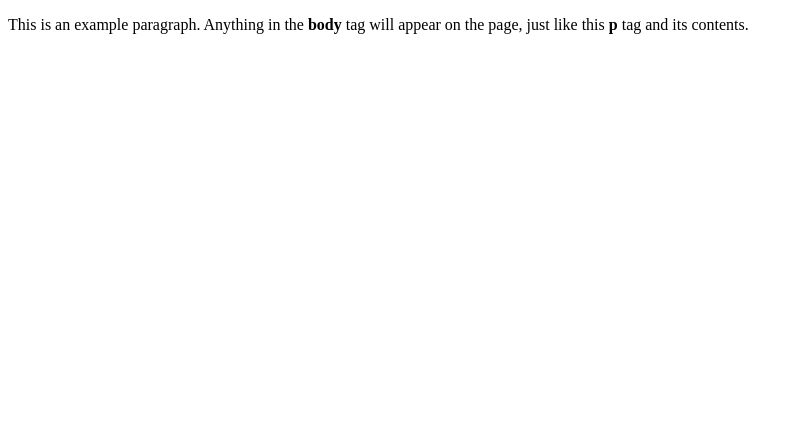
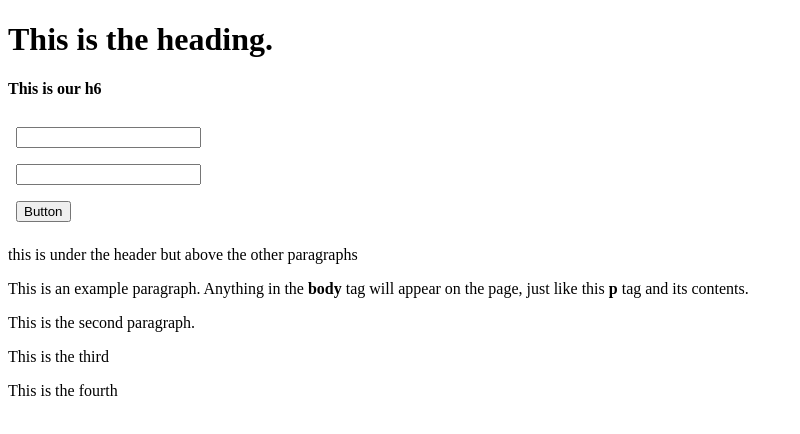
Before and after one commit to richard-heaton-hmg/web_dev_front_end_05-13-24, a plain HTML site: page index.html in a window 1280 px wide. Shown: the whole page, without its empty margins (0-800 px from the left). Drawn offline with Linux system fonts and the light colour scheme.

Commit message:
05-13-24

```diff
--- a/index.html
+++ b/index.html
@@ -2,8 +2,65 @@
 <html>
   <head>
     <title>This is the title of the webpage!</title>
+
+    <style>
+
+      .extra-room{
+        margin: .5rem;
+      }
+
+    </style>
   </head>
   <body>
-    <p>This is an example paragraph. Anything in the <strong>body</strong> tag will appear on the page, just like this <strong>p</strong> tag and its contents.</p>
+    <h1 id="h1Id" class="green">This is the heading.</h1>
+
+    <div id="h4Div">
+      <h4>This is our h6</h4>
+    </div>
+
+    <input id="firstInput" type="text" class="extra-room" />
+    <br/>
+    <input id="secondInput" type="text" class="extra-room" />
+    <br/>
+    <button id="button" class="extra-room">Button</button>
+
+    <div>
+      <p>this is under the header but above the other paragraphs</p>
+    </div>
+    <p id="firstParagraph">This is an example paragraph. Anything in the <strong>body</strong> tag will appear on the page, just like this <strong>p</strong> tag and its contents.</p>
+
+    <p id="secondParagraph" class="green">This is the second paragraph.</p>
+
+    <p id="thirdParagraph" class="green">This is the third</p>
+
+    <p id="fourthParagraph">This is the fourth</p>
   </body>
+
+  <script>
+    //alert('hello, world!')
+    //document.getElementById('button').style.color = red;
+
+    function add(){
+      const firstInputElem = document.getElementById("firstInput");
+      const secondInputElem = document.getElementById("secondInput");
+
+      console.log('first Input Valu: ', firstInputElem.value)
+      console.log('second Input Value: ', secondInputElem.value)
+
+      const total = Number(firstInputElem.value) + Number(secondInputElem.value)
+
+      console.log('total: ', total)
+    }
+
+    function alertFunction2() {
+      alert('works here too!!')
+    }
+
+    function pageLoad(){
+      const buttonElem = document.getElementById("button");
+      buttonElem.onclick = add;
+    }
+
+    pageLoad()
+  </script>
 </html>
```
Also changed, not shown: 2 other files.
